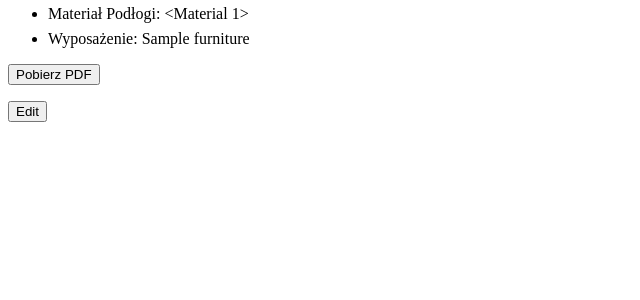
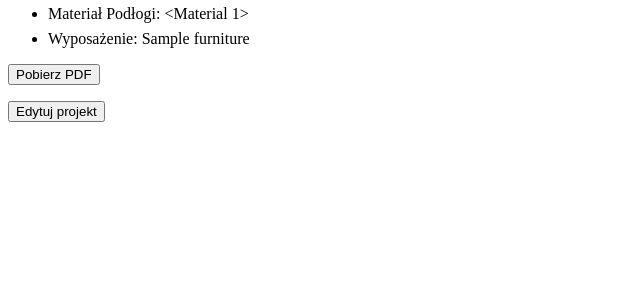
Before and after one commit to DorianWlodarczyk/System_do_obliczania_ch-onno-ci_akustycznej_w_pomieszczeniach_mieszkalnych_i_u-ytkowych, a Flask app: template App/website/templates/display_newproject.html in a window 1280 px wide. Shown: the part 335-635 px from the top of the page, without its empty margins (0-640 px from the left). Run offline with Flask 3, Linux system fonts and the light colour scheme; tables that the repository leaves empty hold one stand-in row (values such as "Sample post"); the template is opened without the code that fills it: values that come from a table or form of the project are taken from there, most other values are stand-ins (such as "Sample title", 1, 10 or a date in 2020).

Commit message:
Changed names to polish language.

```diff
--- a/App/website/templates/display_newproject.html
+++ b/App/website/templates/display_newproject.html
@@ -25,7 +25,7 @@
   <button type="submit">Pobierz PDF</button>
   </form>
   <form action="/edit/{{ project_name }}">
-    <button type="submit" >Edit</button>
+    <button type="submit" >Edytuj projekt</button>
   </form>
   </body>
 </html>
```
